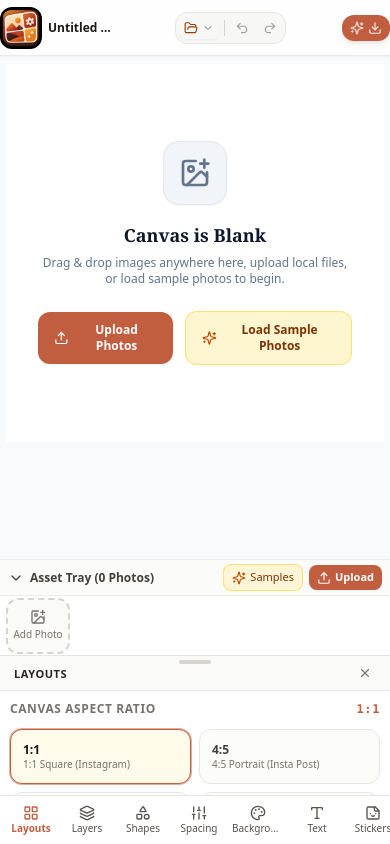
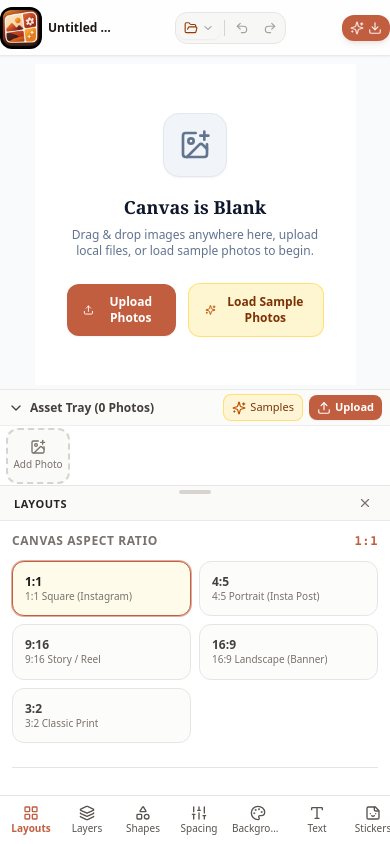
Before and after one commit to dhaneshwar266/CollageCraft, a React (Vite) app: page / in a window 390 px wide. Both pictures are taken after a click on the button "Layouts". Built offline with nearby package versions, Linux system fonts and the light colour scheme; a web font is replaced by a local one.

Commit message:
Adjust mobile tool panel height and padding

```diff
--- a/src/components/layout/Sidebar.jsx
+++ b/src/components/layout/Sidebar.jsx
@@ -767,7 +767,7 @@ export default function Sidebar({
       <div className="md:hidden flex flex-col shrink-0 z-30 bg-white border-t border-stone-200">
         {/* Mobile Expandable Tool Panel */}
         {isMobileOpen && (
-          <div className="max-h-[140px] xs:max-h-[160px] sm:max-h-[180px] bg-white border-b border-stone-200 flex flex-col shrink-0 min-h-0">
+          <div className="max-h-[35vh] xs:max-h-[38vh] sm:max-h-[40vh] max-h-[310px] min-h-[190px] bg-white border-b border-stone-200 flex flex-col shrink-0 min-h-0">
             {/* Sheet Header */}
             <div className="flex items-center justify-between px-3.5 py-1.5 border-b border-stone-200/80 bg-stone-50/90 relative shrink-0 select-none">
               <div className="w-8 h-1 bg-stone-300 rounded-full mx-auto absolute left-1/2 -translate-x-1/2 top-1" />
@@ -783,7 +783,7 @@ export default function Sidebar({
             </div>
 
             {/* Sheet Body */}
-            <div className="flex-1 overflow-y-auto p-2.5 space-y-3 text-xs min-h-0 no-scrollbar">
+            <div className="flex-1 overflow-y-auto p-3 space-y-4 text-xs min-h-0 no-scrollbar">
               {renderTabContent()}
             </div>
           </div>
```
